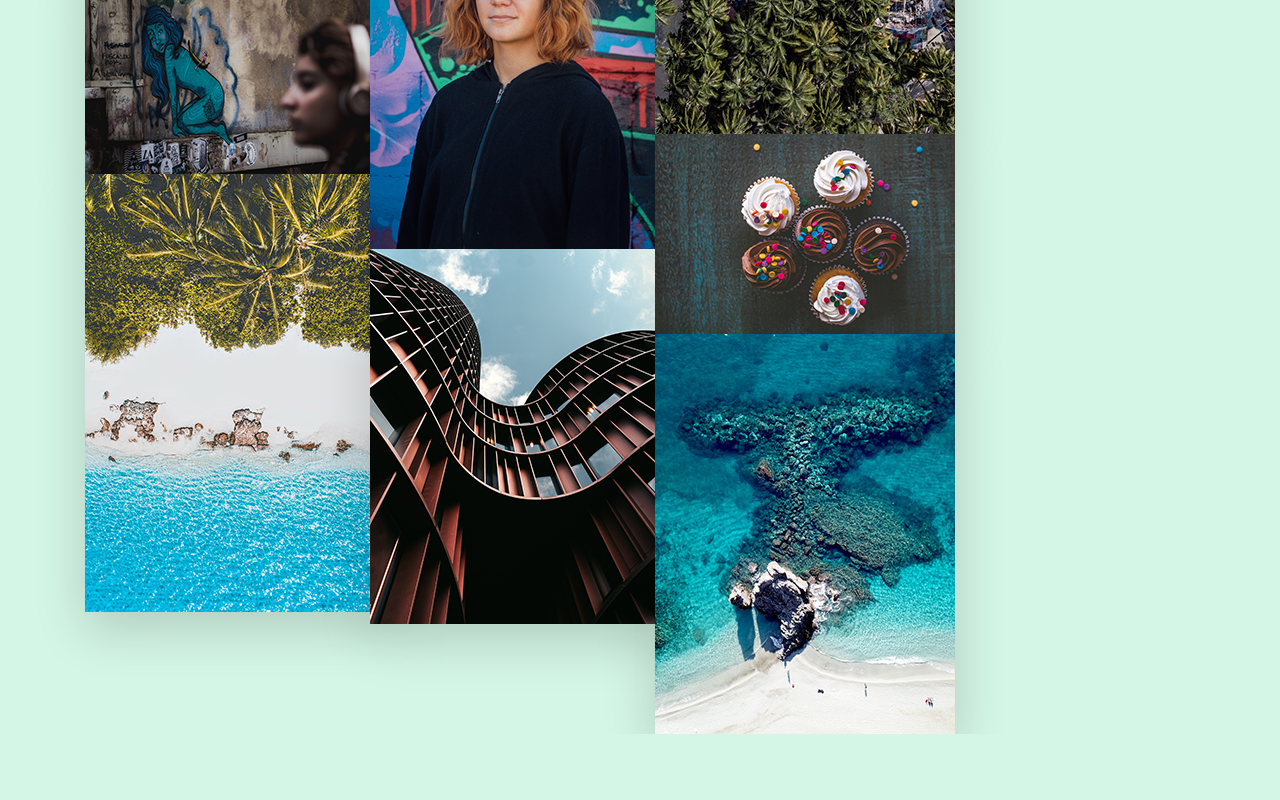
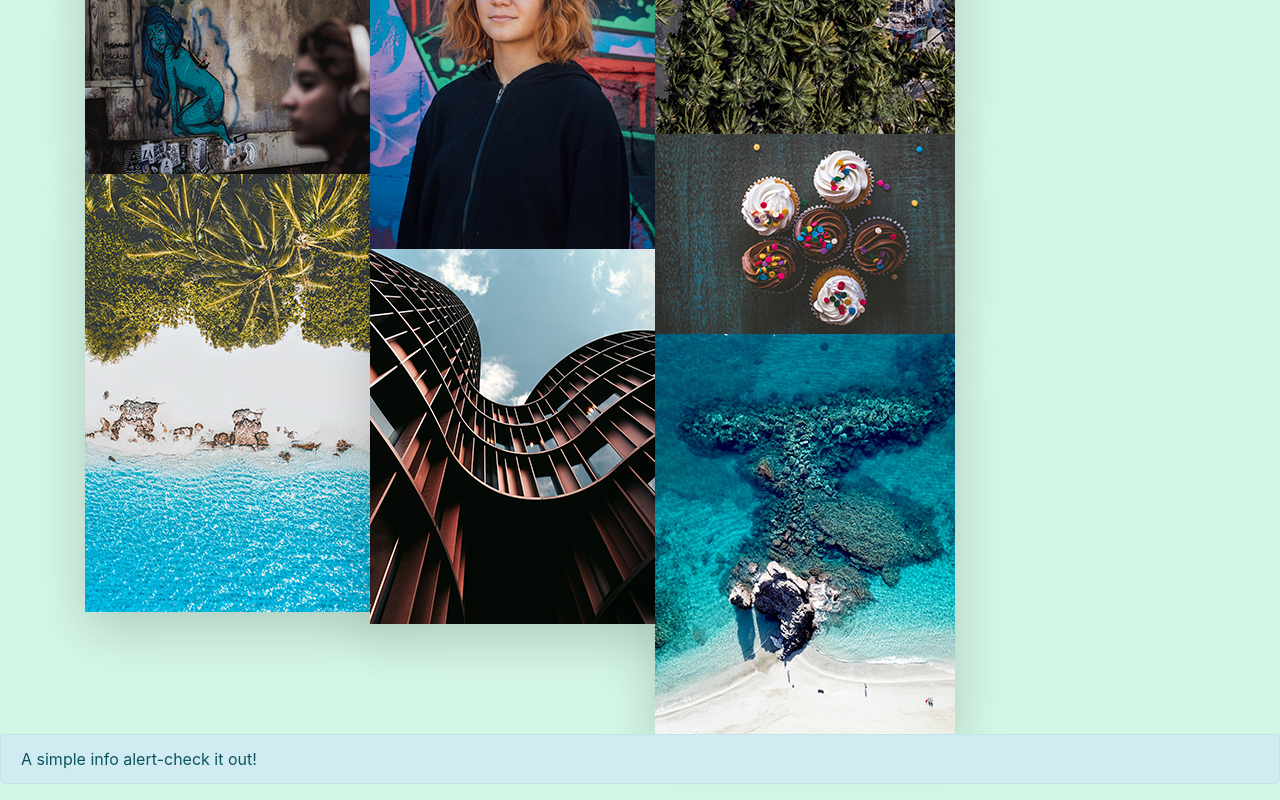
Before and after one commit to renesha-matthews/m2-hw2-matthews-renesha, a plain HTML site: page index.html in a window 1280 px wide. Shown: the part 457-1257 px from the top of the page. Before the commit the page ends 1191 px from the top, so only its background shows below. Drawn offline with nearby package versions, Linux system fonts and the light colour scheme.

Commit message:
Add an alert to index.html

```diff
--- a/index.html
+++ b/index.html
@@ -56,6 +56,9 @@
     </div>
     <!-- End Images -->
 
+    <!-- Alert -->
+    <div class="alert alert-info" role="alert">A simple info alert-check it out!</div>
+
     <!-- Optional JavaScript -->
     <!-- jQuery first, then Popper.js, then Bootstrap JS -->
     <script src="https://code.jquery.com/jquery-3.4.1.slim.min.js" integrity="sha384-J6qa4849blE2+poT4WnyKhv5vZF5SrPo0iEjwBvKU7imGFAV0wwj1yYfoRSJoZ+n" crossorigin="anonymous"></script>
```
